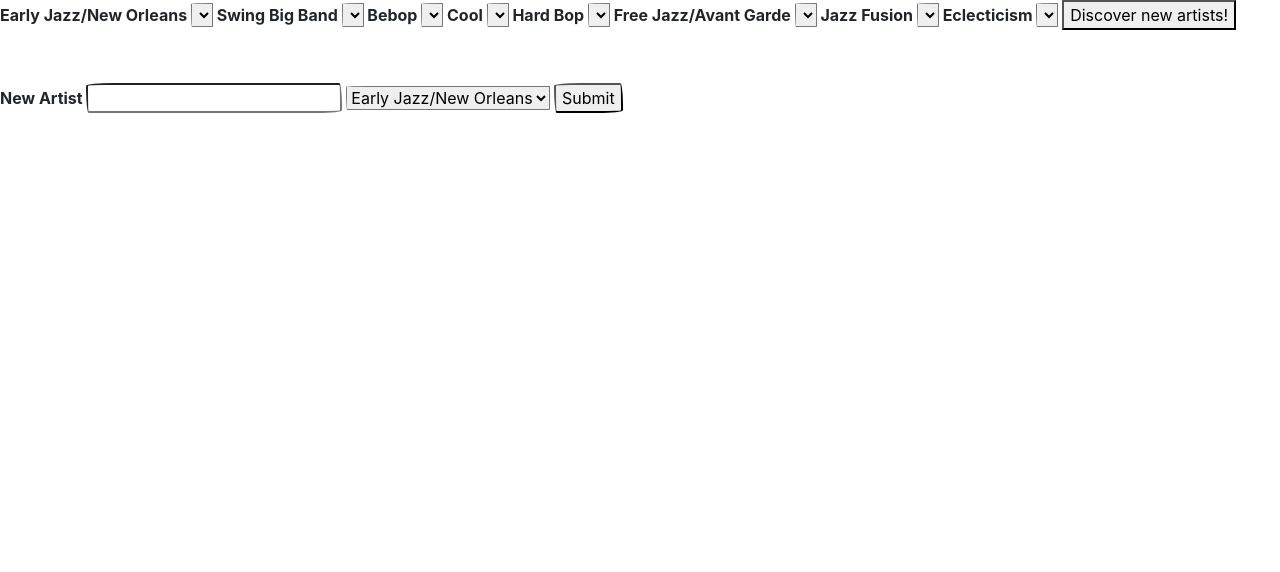
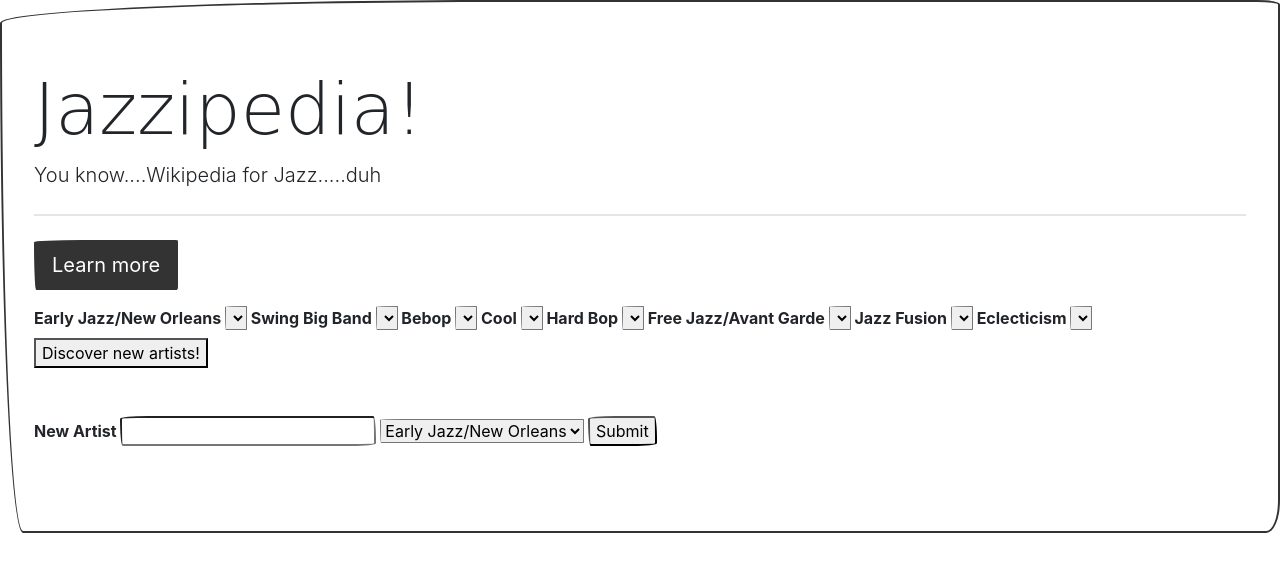
Before and after one commit to Dmg5th/jazzipedia-front-end, a plain HTML site: page index.html in a window 1280 px wide. Drawn offline with Linux system fonts and the light colour scheme; no server answers; a web font is replaced by a local one.

```diff
--- a/index.html
+++ b/index.html
@@ -6,6 +6,15 @@
     <link rel="stylesheet" href="src/bootstrap.min.css">
 </head>
 <body>
+    <div class="jumbotron">
+        <h1 class="display-3">Jazzipedia!</h1>
+        <p class="lead">You know....Wikipedia for Jazz.....duh</p>
+        <hr class="my-4">
+        <!-- <p>It uses utility classes for typography and spacing to space content out within the larger container.</p> -->
+        <p class="lead">
+          <a class="btn btn-primary btn-lg" href="#" role="button">Learn more</a>
+        </p>
+
         <label for="Early">Early Jazz/New Orleans</label>
         <select name="" id="Early"></select>
 
@@ -40,8 +49,6 @@
             <!-- <label for="">Seminal Album</label>
             <input type="text" name="album"> -->
 
-
-
          <select name="eraSelect" id="eraSelect">
                 <option value="Early Jazz/New Orleans and Chicago Dixieland">Early Jazz/New Orleans</option>
                 <option value="Swing/Big Band">Swing Big Band</option>
@@ -54,6 +61,8 @@
             </select>
             <input type="submit">
         </form>
+      </div>
+
 
     <script src="src/era.js"></script>
     <script src="src/discoverArtist.js"></script>
```
Lines whose indentation alone changed are shown as unchanged.
